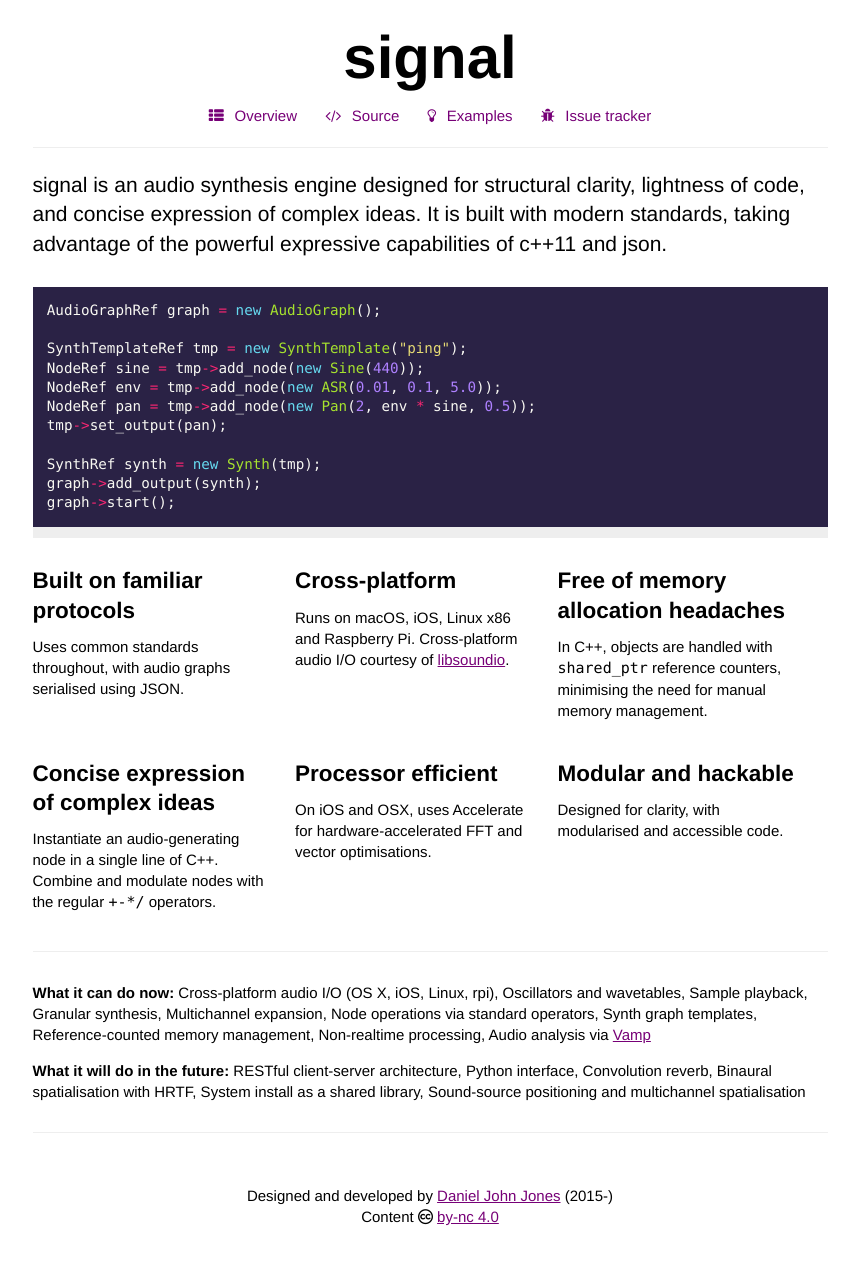
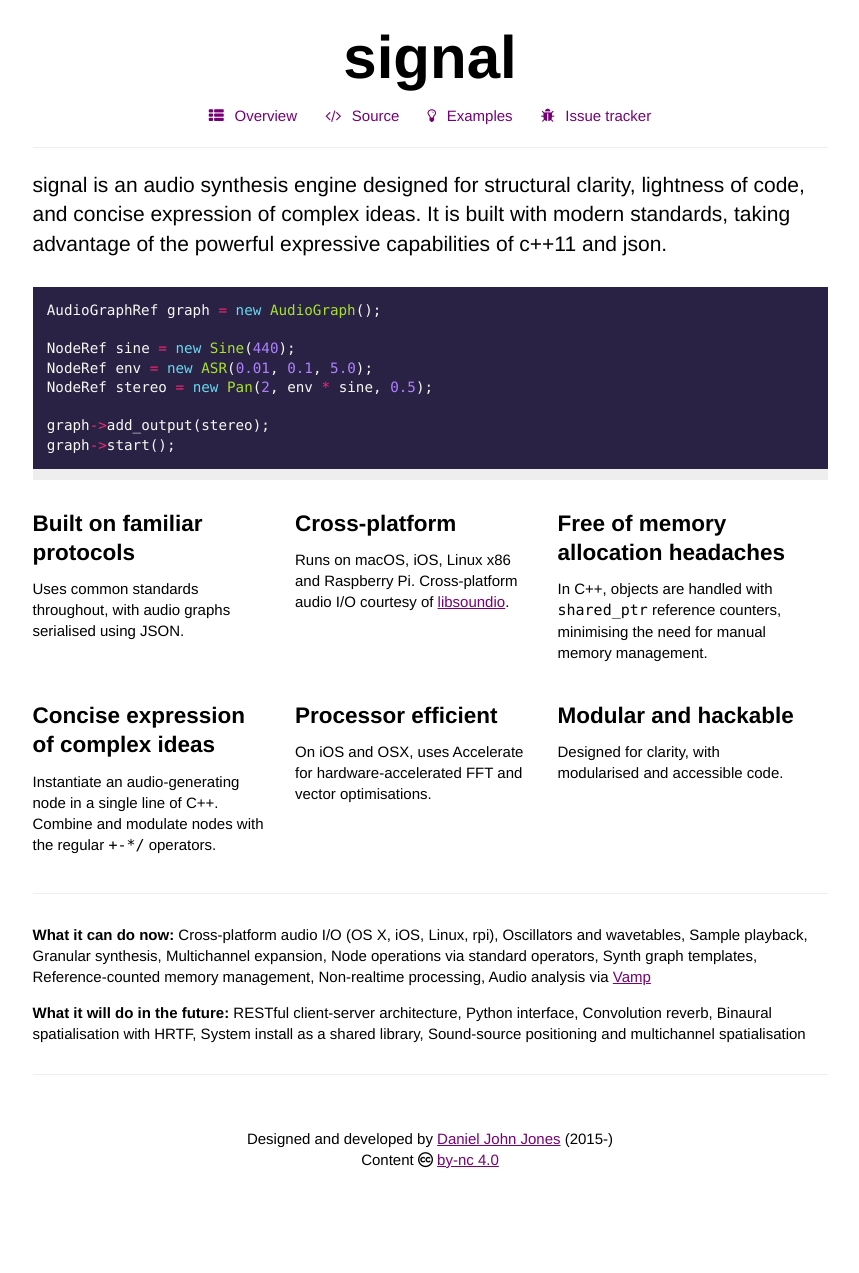
Before and after one commit to ideoforms/signalflow, a Jekyll site: the page built from index.md, in a window 1280 px wide. Shown: the whole page, without its empty margins (210-1069 px from the left). Built offline with Jekyll 4.4.1, drawn with Linux system fonts in a browser that asks for light colours; nearby versions of some CDN libraries; after the commit the page ends 1215 px from its top, so only the background shows below that.

Commit message:
Simplify example

````diff
--- a/index.md
+++ b/index.md
@@ -10,14 +10,11 @@ signal is an audio synthesis engine designed for structural clarity, lightness o
 ```cpp
 AudioGraphRef graph = new AudioGraph();
 
-SynthTemplateRef tmp = new SynthTemplate("ping");
-NodeRef sine = tmp->add_node(new Sine(440));
-NodeRef env = tmp->add_node(new ASR(0.01, 0.1, 5.0));
-NodeRef pan = tmp->add_node(new Pan(2, env * sine, 0.5));
-tmp->set_output(pan);
+NodeRef sine = new Sine(440);
+NodeRef env = new ASR(0.01, 0.1, 5.0);
+NodeRef stereo = new Pan(2, env * sine, 0.5);
 
-SynthRef synth = new Synth(tmp);
-graph->add_output(synth);
+graph->add_output(stereo);
 graph->start();
 ```
 
````
